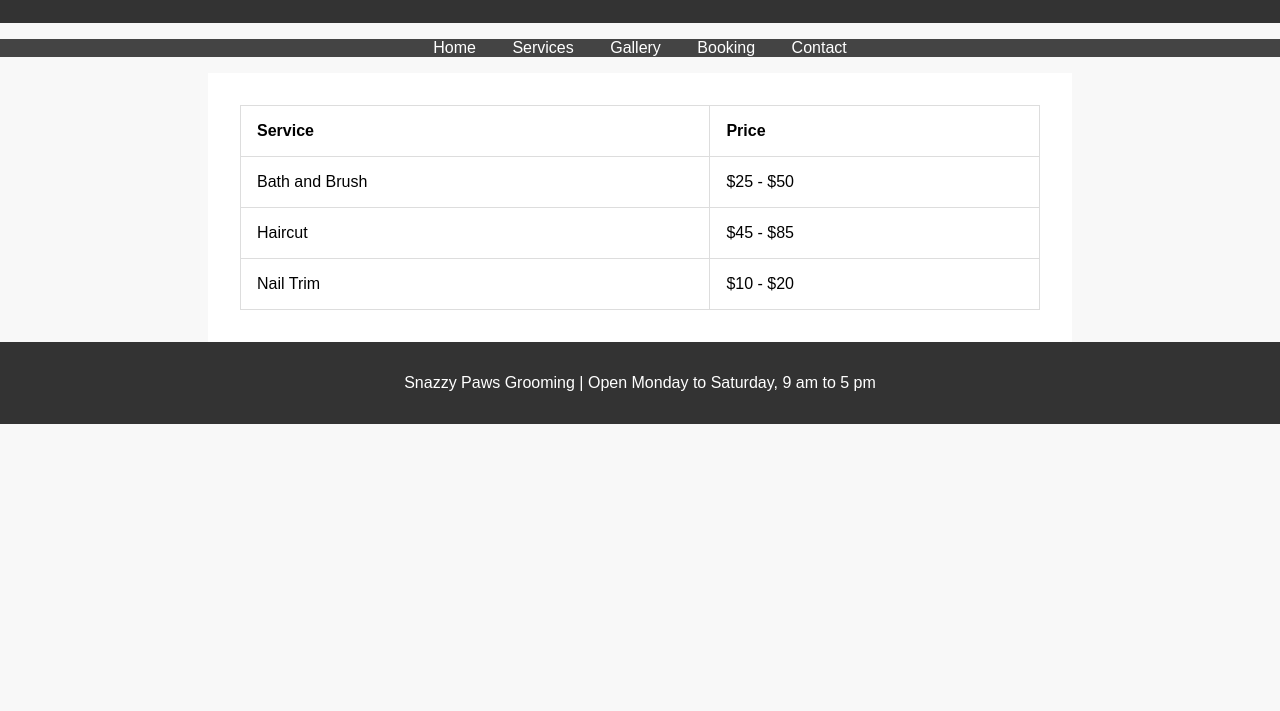
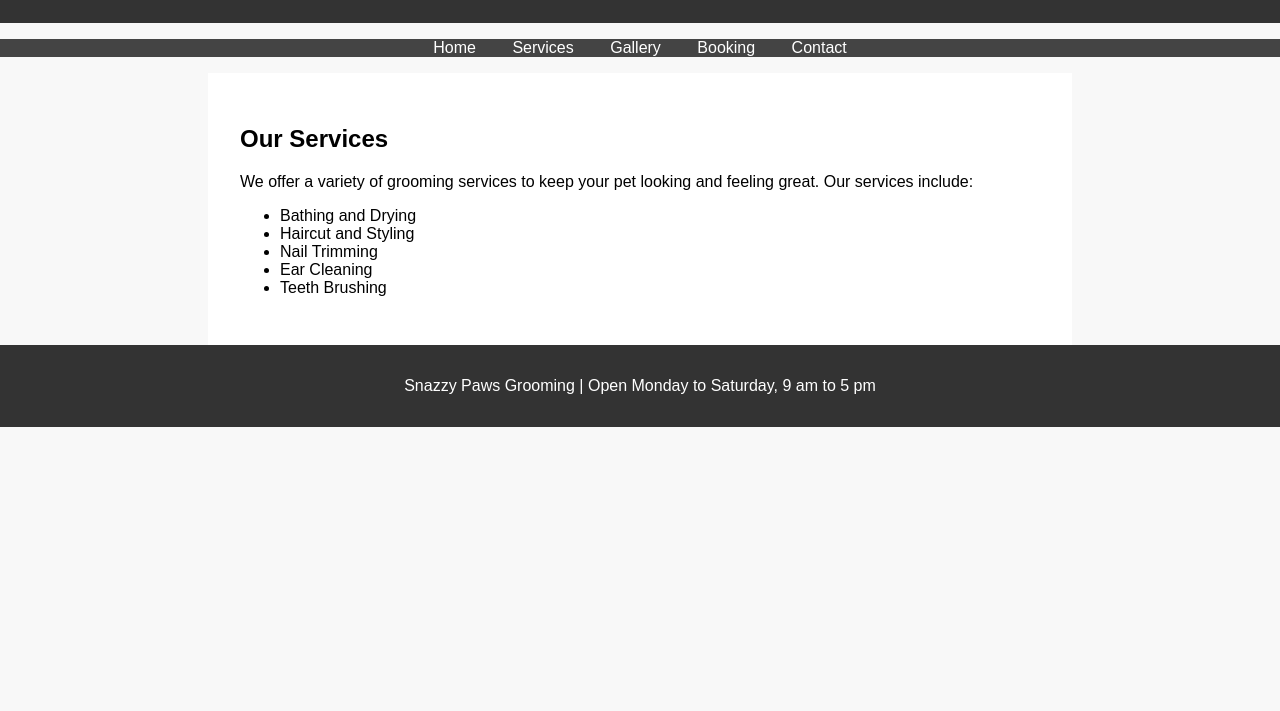
Before and after one commit to Scott-404/SnazzyPawsGrooming, a plain HTML site: page services.html in a window 1280 px wide. Shown: the part 89-800 px from the top of the page. Drawn offline with Linux system fonts and the light colour scheme.

Commit message:
Update services.html

```diff
--- a/services.html
+++ b/services.html
@@ -8,7 +8,7 @@
 </head>
 <body>
     <header>
-        <h1>Our Services</h1>
+        <h1>Services</h1>
     </header>
     <nav>
         <ul>
@@ -20,29 +20,15 @@
         </ul>
     </nav>
     <section>
-        <table>
-            <thead>
-                <tr>
-                    <th>Service</th>
-                    <th>Price</th>
-                </tr>
-            </thead>
-            <tbody>
-                <tr>
-                    <td>Bath and Brush</td>
-                    <td>$25 - $50</td>
-                </tr>
-                <tr>
-                    <td>Haircut</td>
-                    <td>$45 - $85</td>
-                </tr>
-                <tr>
-                    <td>Nail Trim</td>
-                    <td>$10 - $20</td>
-                </tr>
-                <!-- Add more rows as needed -->
-            </tbody>
-        </table>
+        <h2>Our Services</h2>
+        <p>We offer a variety of grooming services to keep your pet looking and feeling great. Our services include:</p>
+        <ul>
+            <li>Bathing and Drying</li>
+            <li>Haircut and Styling</li>
+            <li>Nail Trimming</li>
+            <li>Ear Cleaning</li>
+            <li>Teeth Brushing</li>
+        </ul>
     </section>
     <footer>
         <p>Snazzy Paws Grooming | Open Monday to Saturday, 9 am to 5 pm</p>
```
